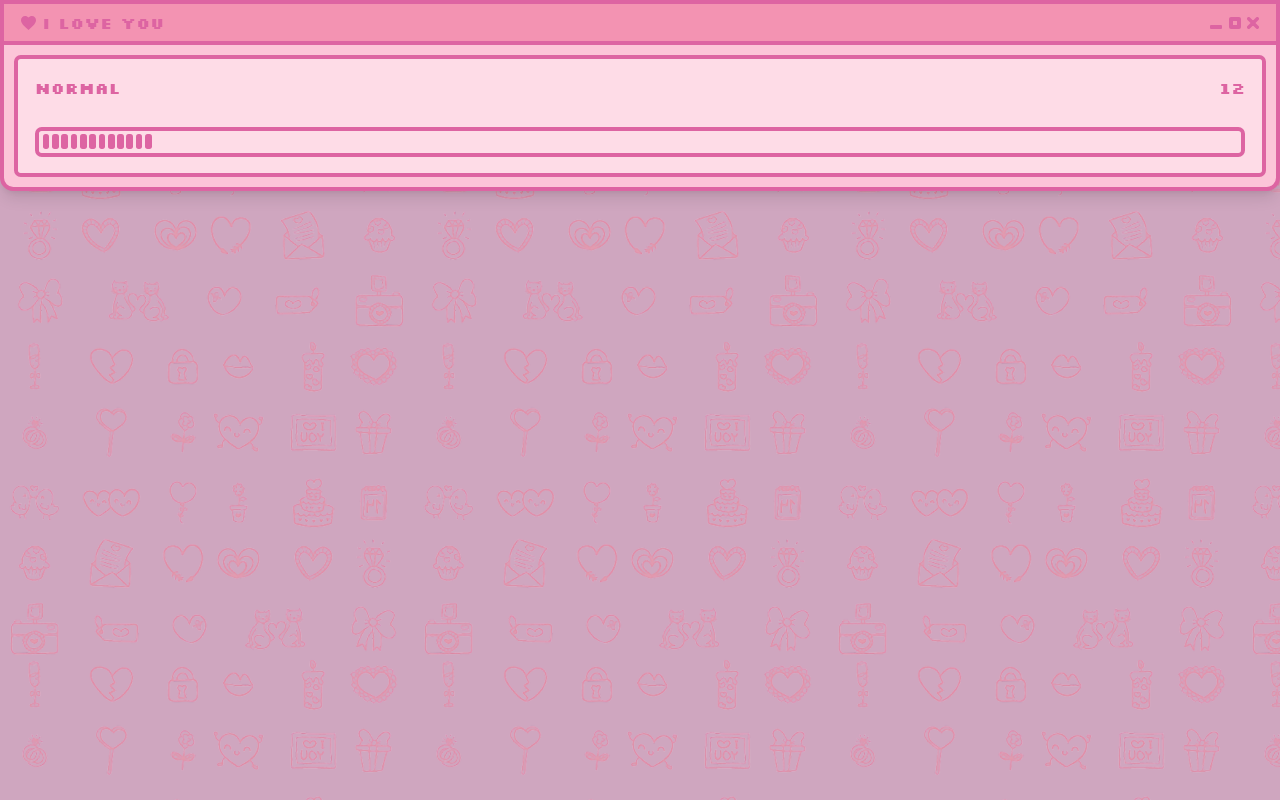
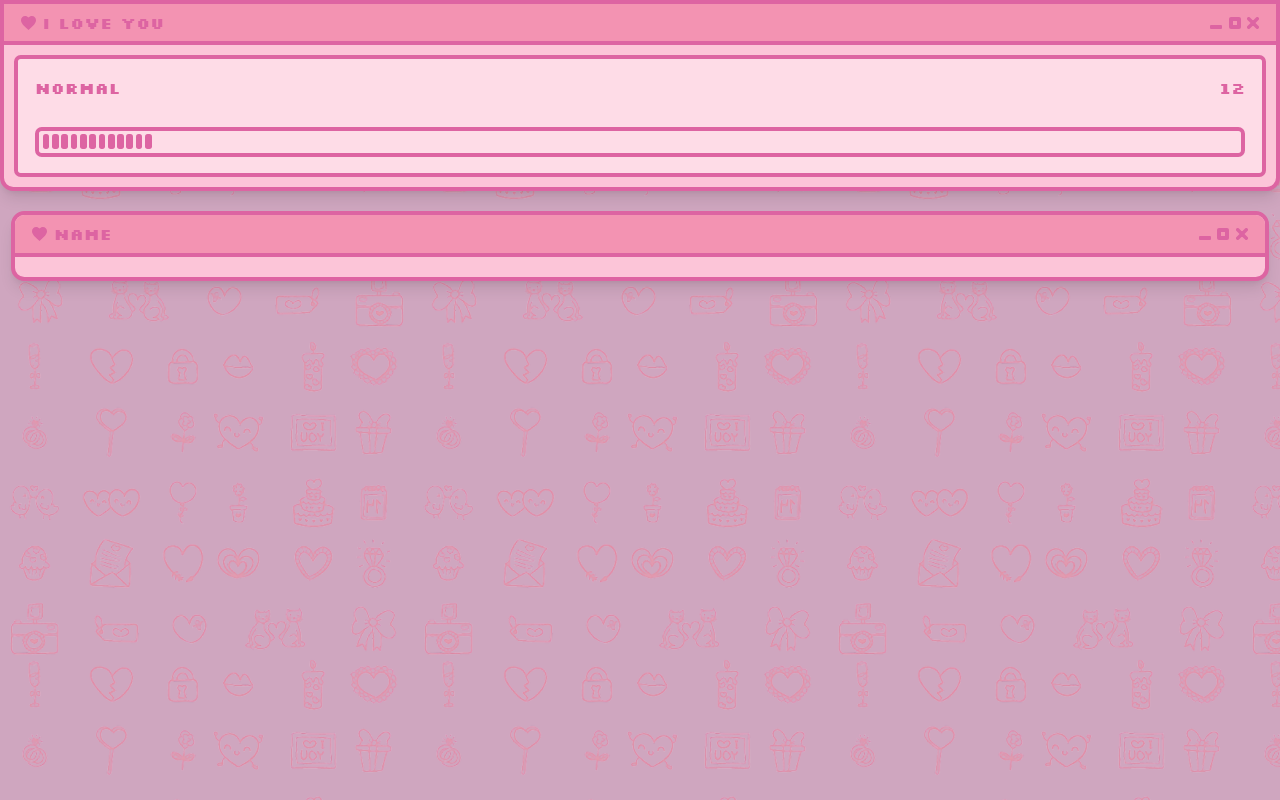
Before and after one commit to duttyfgh/kitty-tamagotchi, a Next.js app: page /home in a window 1280 px wide. Built offline with nearby package versions, Linux system fonts and the light colour scheme.

Commit message:
add: ability to change name in modal window

```diff
--- a/app/globals.css
+++ b/app/globals.css
@@ -17,6 +17,14 @@ html {
 }
 
 h1 {
+    font-family: "Silkscreen", serif;
+    font-weight: 700;
+    font-style: normal;
+    color: #DD64A2;
+    font-size: 2.4rem;
+}
+
+input {
     font-family: "Silkscreen", serif;
     font-weight: 700;
     font-style: normal;
--- a/app/home/page.tsx
+++ b/app/home/page.tsx
@@ -1,28 +1,41 @@
+'use client'
+
+import { useRouter } from "next/navigation"
+
+import { theme } from "@/theme"
+
 import Header from "@/components/header"
+import MainCard from "@/components/main-card/main-card"
 import Monitor from "@/components/monitor"
 import MoodAndScore from "@/components/score-bar/mood-and-score"
 import ProgressBar from "@/components/score-bar/progress-bar"
-import { theme } from "@/theme"
 
 const HomePage = () => {
+    const router = useRouter()
+
+    const onHeaderWidgetsClick = () => {
+        router.push('/')
+    }
+
     return (
         <div className={`${theme === 'light' ? 'light-bg' : 'dark-bg'} h-screen`}>
-            <Header text="i love you" isBorderBottom={false} theme={theme} />
+            <Header text="i love you" isBorderBottom={false} theme={theme} onClick={onHeaderWidgetsClick} />
             <div className={`${(theme === 'light')
-                ? 'light-border light-container-bg '
-                : 'dark-border dark-container-bg'
+                ? 'light-border light-container-bg' // light
+                : 'dark-border dark-container-bg' // dark
                 }
-            p-6 rounded-b-[2rem] shadow-lg
+                p-6 rounded-b-[2rem] shadow-lg
             `}>
-
                 <Monitor theme={theme}>
                     <div className="flex flex-col gap-16">
                         <MoodAndScore mood="normal" score={12} theme={theme} />
-                        <ProgressBar theme={theme} score={12}/>
+                        <ProgressBar theme={theme} score={12} />
                     </div>
                 </Monitor>
+            </div>
 
-            </div>
+            <MainCard theme={theme} />
+
         </div>
     )
 }
--- a/components/card.tsx
+++ b/components/card.tsx
@@ -4,9 +4,10 @@ interface CardProps {
     headerText?: string
     children: React.ReactNode
     theme: "light" | "dark"
+    onHeaderClick?: () => void
 }
 
-const Card = ({ children, headerText, theme }: CardProps) => {
+const Card = ({ children, headerText, theme, onHeaderClick }: CardProps) => {
     return (
         <div className={`${(theme === 'light')
             ? 'light-border light-container-bg' // light
@@ -14,7 +15,7 @@ const Card = ({ children, headerText, theme }: CardProps) => {
             }
             rounded-[2rem] shadow-lg overflow-hidden
         `}>
-            <Header text={headerText} isBorderBottom={true} theme={theme} />
+            <Header text={headerText} isBorderBottom={true} theme={theme} onClick={onHeaderClick} />
             <div className="p-[1.5rem]">
                 {children}
             </div>
--- a/components/header.tsx
+++ b/components/header.tsx
@@ -1,40 +1,54 @@
+'use client'
+
+import { useRouter } from "next/navigation"
 import Image from "next/image"
-import Link from "next/link"
 
 interface HeaderProps {
+    theme: 'light' | 'dark'
     text?: string
-    theme: 'light' | 'dark'
+    link?: string
     isBorderBottom?: boolean
+    onClick?: () => void
+    onTextClick?: () => void
+
 }
 
-const Header = ({ text, theme, isBorderBottom }: HeaderProps) => {
+const Header = ({ text, theme, isBorderBottom, onClick, onTextClick, link }: HeaderProps) => {
+    const router = useRouter()
+
+    const onWidgetsClick = () => {
+        if (onClick) {
+            onClick()
+        }
+
+        if (link) {
+            router.push(link)
+        }
+    }
+
     return (
         <header className={`${(theme === 'light')
             ? (isBorderBottom ? 'light-border-bottom light-header-bg' : 'light-header-border light-header-bg') // light
             : (isBorderBottom ? 'dark-border-bottom dark-header-bg' : 'dark-header-border dark-header-bg') // dark
             }
             ${text ? 'py-4' : 'py-8'}
-        flex items-center justify-between px-10
-
+            flex items-center justify-between px-10
         `}>
 
             <div className="flex gap-4">
                 <Image src="/heart.svg" width={15} height={16} alt="♥" className={`${(theme === 'dark') && 'dark-filter'}`} />
                 {text && (
-                    <h1 className={`${(theme === 'light')
-                        ? 'light-text'
-                        : 'dark-text'
-                    }`}>
+                    <h1 className={`${(theme === 'dark') && 'dark-text'}`} onClick={onTextClick}>
                         {text}
-                        </h1>
+                    </h1>
                 )}
             </div>
 
-            <Link href='/' className="flex items-end gap-4">
+            <button onClick={onWidgetsClick} className="flex items-end gap-4" >
                 <Image src="/dash.svg" width={12} height={4} alt="_" className={`${(theme === 'dark') && 'dark-filter'}`} />
                 <Image src="/rectangle.svg" width={12} height={12} alt="▯" className={`${(theme === 'dark') && 'dark-filter'}`} />
                 <Image src="/x-mark.svg" width={12} height={12} alt="X" className={`${(theme === 'dark') && 'dark-filter'}`} />
-            </Link>
+            </button>
 
         </header>
     )
--- /dev/null
+++ b/components/main-card/main-card.tsx
@@ -0,0 +1,54 @@
+'use client'
+
+import { ChangeEvent, useEffect, useState } from "react"
+import ModalInputForm from "./modal-input-form"
+import Header from "../header"
+
+interface MainCardProps {
+    theme: "light" | "dark"
+}
+
+const MainCard = ({ theme }: MainCardProps) => {
+    const [isModal, setIsModal] = useState<boolean>(false)
+    const [name, setName] = useState<string>('name')//TODO: change it into ''
+
+    useEffect(() => {
+        //TODO: if (!this.session.name) isModal(true)
+    }, [])
+
+    const onSetName = (e: ChangeEvent<HTMLInputElement>) => {
+        setName(e.target.value)
+    }
+
+    const onOpenModal = () => {
+        setIsModal(true)
+    }
+
+    const onCloseModal = () => {
+        if (name) {
+            setIsModal(false)
+        }
+    }
+
+    return (
+        <>
+            {isModal && <ModalInputForm theme={theme} onChange={onSetName} onClick={onCloseModal} name={name} />}
+            {isModal && <div className="h-screen w-screen bg-[#0000008a] z-20 absolute top-0"></div>}
+
+            <div className={`${(theme === 'light')
+                ? 'light-border light-container-bg' // light
+                : 'dark-border dark-container-bg' // dark
+                }
+                rounded-[2rem] shadow-lg overflow-hidden mt-[3rem] mx-[1.7rem]
+            `}>
+                <Header theme={theme} text={name} isBorderBottom onTextClick={onOpenModal} /> {/* TODO: make ability to kill the kitty by clicking       on header's widgets, and add a modal window: are you sure?
+                    */}
+                <div className="p-[1.5rem]">
+
+                </div>
+            </div>
+        </>
+    )
+}
+
+export default MainCard
--- /dev/null
+++ b/components/main-card/modal-input-form.tsx
@@ -0,0 +1,36 @@
+'use client'
+
+import { ChangeEvent } from "react"
+import Button from "../button"
+import Card from "../card"
+import Monitor from "../monitor"
+
+interface ModalInputProps {
+    theme: "light" | "dark"
+    name: string
+    onChange: (e: ChangeEvent<HTMLInputElement>) => void
+    onClick: () => void
+}
+
+const ModalInputForm = ({ theme, name, onChange, onClick }: ModalInputProps) => {
+    return (
+        <div className="z-50 absolute right-0 left-0 mx-[1.5rem] top-[30rem]">
+            <Card theme={theme} headerText="kitty name" onHeaderClick={onClick}>
+                <div className="flex flex-col gap-6">
+                    <Monitor theme={theme} isPadding={false}>
+                        <input
+                            className="outline-none rounded-2xl px-6 w-full py-3 bg-transparent"
+                            maxLength={10}
+                            value={name}
+                            onChange={onChange}
+                        />
+                    </Monitor>
+
+                    <Button theme={theme} mode="primary" onClick={onClick}>save</Button>
+                </div>
+            </Card>
+        </div>
+    )
+}
+
+export default ModalInputForm
--- a/components/monitor.tsx
+++ b/components/monitor.tsx
@@ -1,16 +1,18 @@
 interface MonitorProps {
     children: React.ReactNode
     theme: "light" | "dark"
+    isPadding?: boolean
 }
 
-const Monitor = ({ children, theme}: MonitorProps) => {
+const Monitor = ({ children, theme, isPadding = true }: MonitorProps) => {
     return (
 
         <div className={`${(theme === 'light')
             ? 'light-border light-monitor-bg' // light
             : 'dark-border dark-monitor-bg' // dark
             }
-            p-[2.5rem] rounded-[1rem] w-full
+            ${isPadding && 'p-[2.5rem]'}
+             rounded-[1rem] w-full
             `}>
             {children}
         </div>
```
Lines whose indentation alone changed are shown as unchanged.
